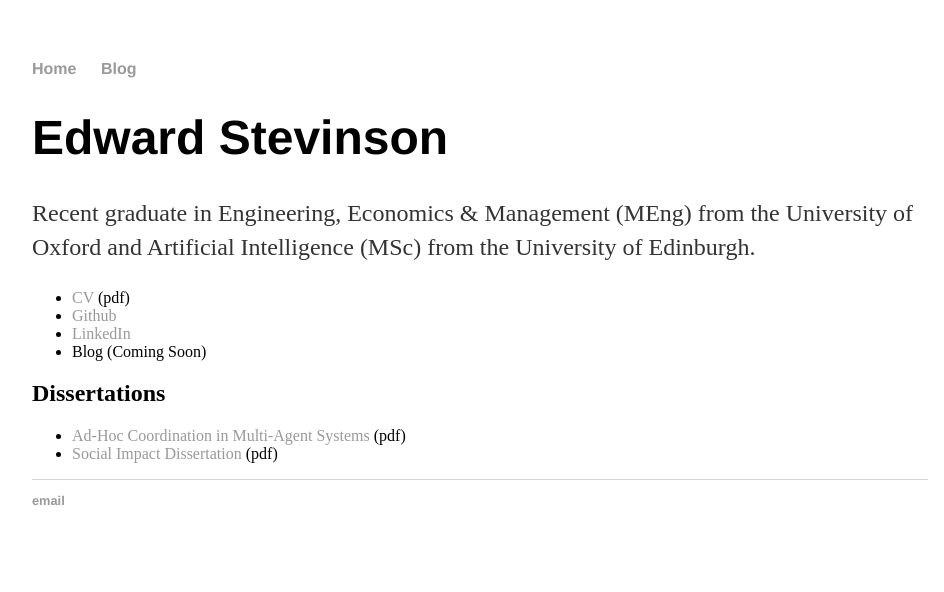
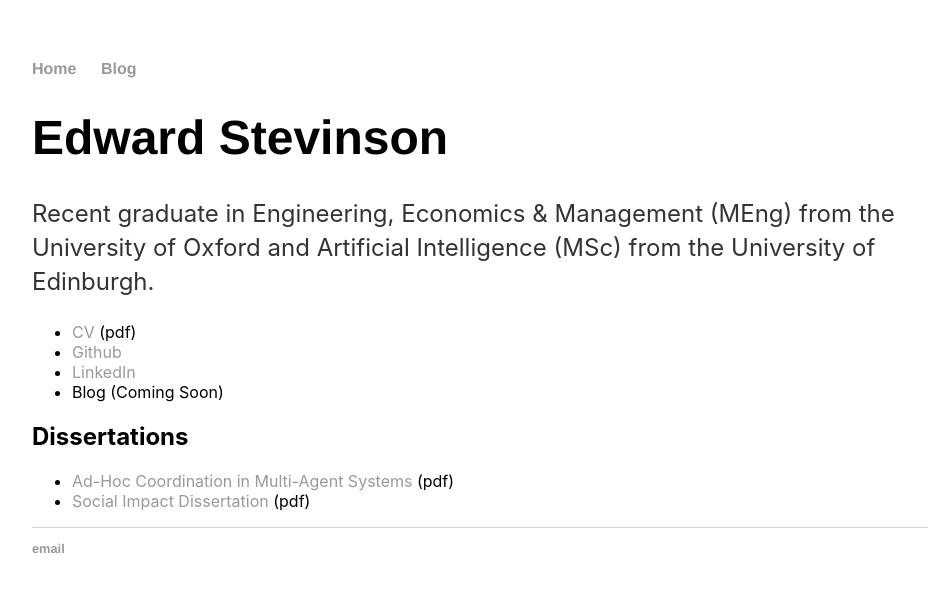
Before and after one commit to Stevinson/stevinson.github.io, a Jekyll site: the page built from index.md, in a window 1280 px wide. Shown: the top 592 px of the page, without its empty margins (160-1104 px from the left). Built offline with Jekyll 4.4.1, drawn with Linux system fonts in a browser that asks for light colours.

Commit message:
Update main.css

```diff
--- a/css/main.css
+++ b/css/main.css
@@ -1,4 +1,8 @@
 body {
+    font-family:
+        -apple-system, BlinkMacSystemFont,
+        "Segoe UI", Helvetica, Arial, sans-serif,
+        "Apple Color Emoji", "Segoe UI Emoji", "Segoe UI Symbol";
     margin: 60px auto;
     width: 70%;
 }
```
